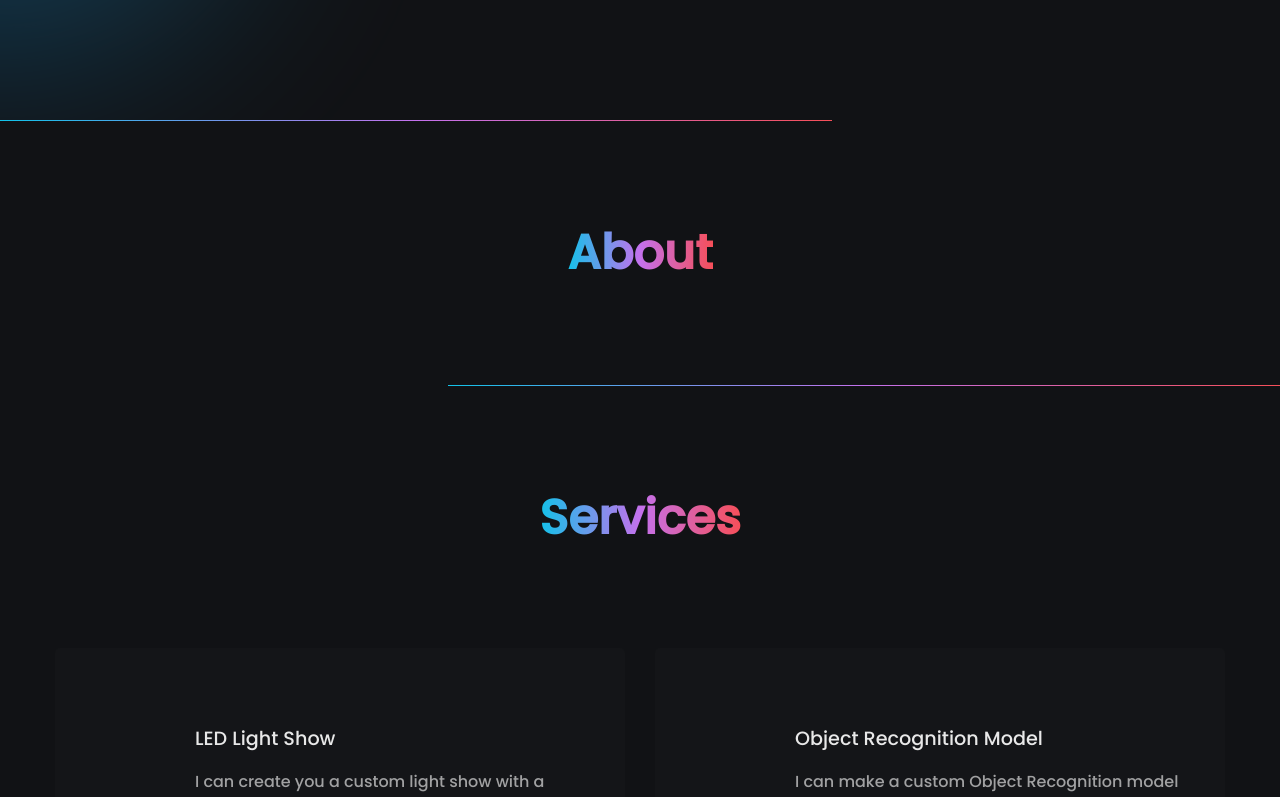
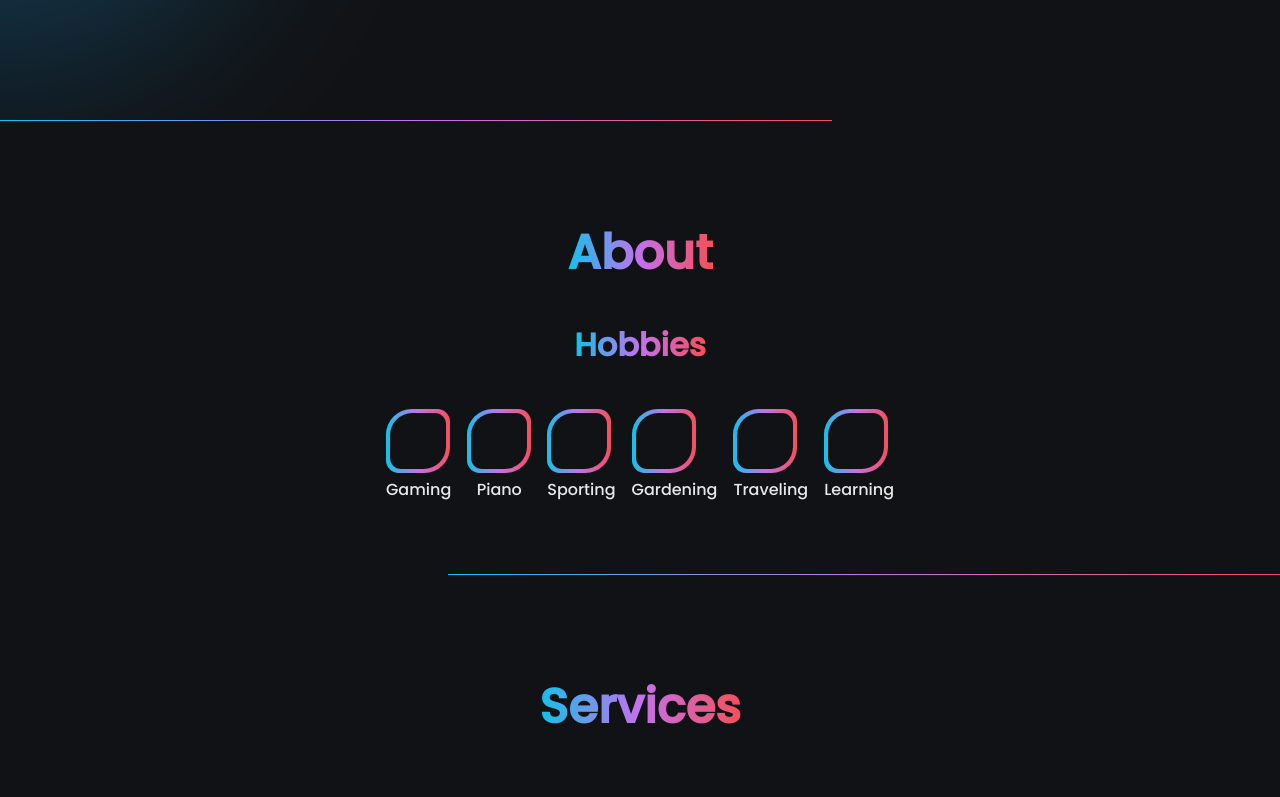
Before and after one commit to omwro/portfolio-az, a Vue app: page / in a window 1280 px wide. Shown: the part 680-1477 px from the top of the page. Built offline with nearby package versions, Linux system fonts and the light colour scheme.

Commit message:
about hobbies added

```diff
--- a/public/data/content.json
+++ b/public/data/content.json
@@ -44,7 +44,33 @@
     }
   },
   "about": {
-    "title": "About"
+    "title": "About",
+    "hobbies": [
+      {
+        "name": "Gaming",
+        "icon": "fa-solid fa-gamepad"
+      },
+      {
+        "name": "Piano",
+        "icon": "fa-solid fa-music"
+      },
+      {
+        "name": "Sporting",
+        "icon": "fa-solid fa-dumbbell"
+      },
+      {
+        "name": "Gardening",
+        "icon": "fa-solid fa-seedling"
+      },
+      {
+        "name": "Traveling",
+        "icon": "fa-solid fa-plane"
+      },
+      {
+        "name": "Learning",
+        "icon": "fa-solid fa-graduation-cap"
+      }
+    ]
   },
   "services": {
     "title": "Services",
--- a/src/main.js
+++ b/src/main.js
@@ -1,15 +1,42 @@
 import Vue from 'vue'
 import App from './App.vue'
-import { library } from '@fortawesome/fontawesome-svg-core'
-import { faLightbulb, faRobot, faCircleQuestion, faEye, faEnvelope, faAnglesUp } from '@fortawesome/free-solid-svg-icons'
-import { faLinkedin } from '@fortawesome/free-brands-svg-icons'
-import { FontAwesomeIcon } from '@fortawesome/vue-fontawesome'
+import {library} from '@fortawesome/fontawesome-svg-core'
+import {
+    faLightbulb,
+    faRobot,
+    faCircleQuestion,
+    faEye,
+    faEnvelope,
+    faAnglesUp,
+    faGamepad,
+    faMusic,
+    faDumbbell,
+    faSeedling,
+    faPlane,
+    faGraduationCap
+} from '@fortawesome/free-solid-svg-icons'
+import {faLinkedin} from '@fortawesome/free-brands-svg-icons'
+import {FontAwesomeIcon} from '@fortawesome/vue-fontawesome'
 
 Vue.config.productionTip = false
 
-library.add(faLightbulb, faRobot, faCircleQuestion, faEye, faEnvelope, faLinkedin, faAnglesUp)
+library.add(
+    faLightbulb,
+    faRobot,
+    faCircleQuestion,
+    faEye,
+    faEnvelope,
+    faLinkedin,
+    faAnglesUp,
+    faGamepad,
+    faMusic,
+    faDumbbell,
+    faSeedling,
+    faPlane,
+    faGraduationCap
+)
 Vue.component('font-awesome-icon', FontAwesomeIcon)
 
 new Vue({
-  render: h => h(App),
+    render: h => h(App),
 }).$mount('#app')
--- a/src/main.scss
+++ b/src/main.scss
@@ -31,7 +31,7 @@ section {
   display: flex;
   flex-direction: column;
   margin: 0 auto;
-  padding: 96px 16px 32px;
+  padding: 96px 16px 64px;
 }
 
 .max-width {
--- a/src/sections/About.vue
+++ b/src/sections/About.vue
@@ -1,6 +1,17 @@
 <template>
     <section id="about" class="max-width">
-        <h1 class="gradient">{{data.title}}</h1>
+        <h1 class="gradient">{{ data.title }}</h1>
+        <h2 class="gradient">Hobbies</h2>
+        <div class="container">
+            <div class="hobby-block" v-for="(h, i) in data.hobbies" :key="i">
+                <div class="hobby-icon-border">
+                    <div class="hobby-icon">
+                        <font-awesome-icon class="icon" :icon="h.icon"/>
+                    </div>
+                </div>
+                <div class="hobby-text">{{ h.name }}</div>
+            </div>
+        </div>
     </section>
 </template>
 
@@ -15,6 +26,55 @@ export default {
 }
 </script>
 
-<style scoped>
+<style lang="scss" scoped>
+@import "src/main";
 
+h1 {
+    margin-bottom: 32px;
+}
+
+h2 {
+    margin: 0 auto 32px;
+    font-size: 2rem;
+    text-align: center;
+}
+
+.container {
+    display: flex;
+    flex-direction: row;
+    flex-wrap: wrap;
+    justify-content: center;
+
+    .hobby-block {
+        display: flex;
+        flex-direction: column;
+        margin: 8px;
+        text-align: center;
+
+        .hobby-icon-border {
+            display: flex;
+            justify-content: center;
+            align-items: center;
+            width: 64px;
+            height: 64px;
+            background: $gradient;
+            border-radius: 40% 20%;
+
+            .hobby-icon {
+                display: flex;
+                width: 56px;
+                height: 56px;
+                font-size: 3rem;
+                justify-content: center;
+                align-items: center;
+                background: $background;
+                border-radius: 40% 20%;
+            }
+        }
+
+        .hobby-text {
+            margin-top: 4px;
+        }
+    }
+}
 </style>
```
